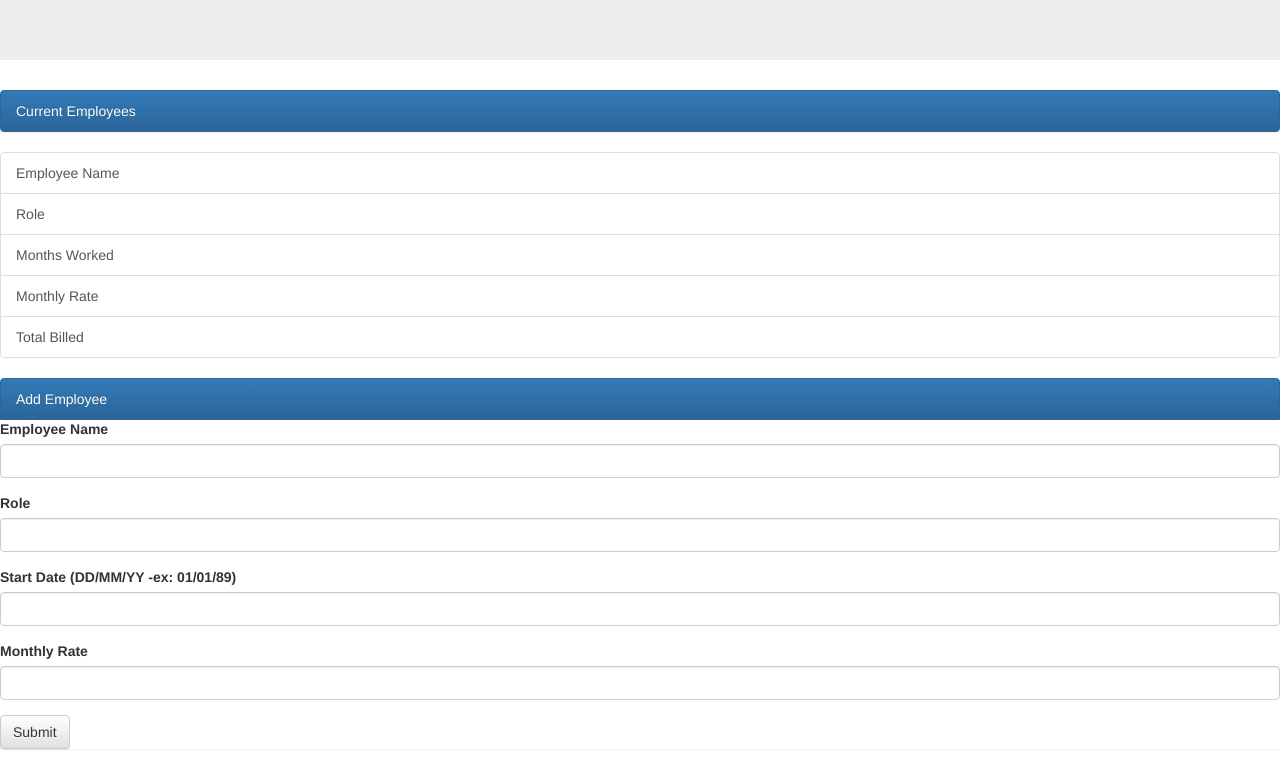
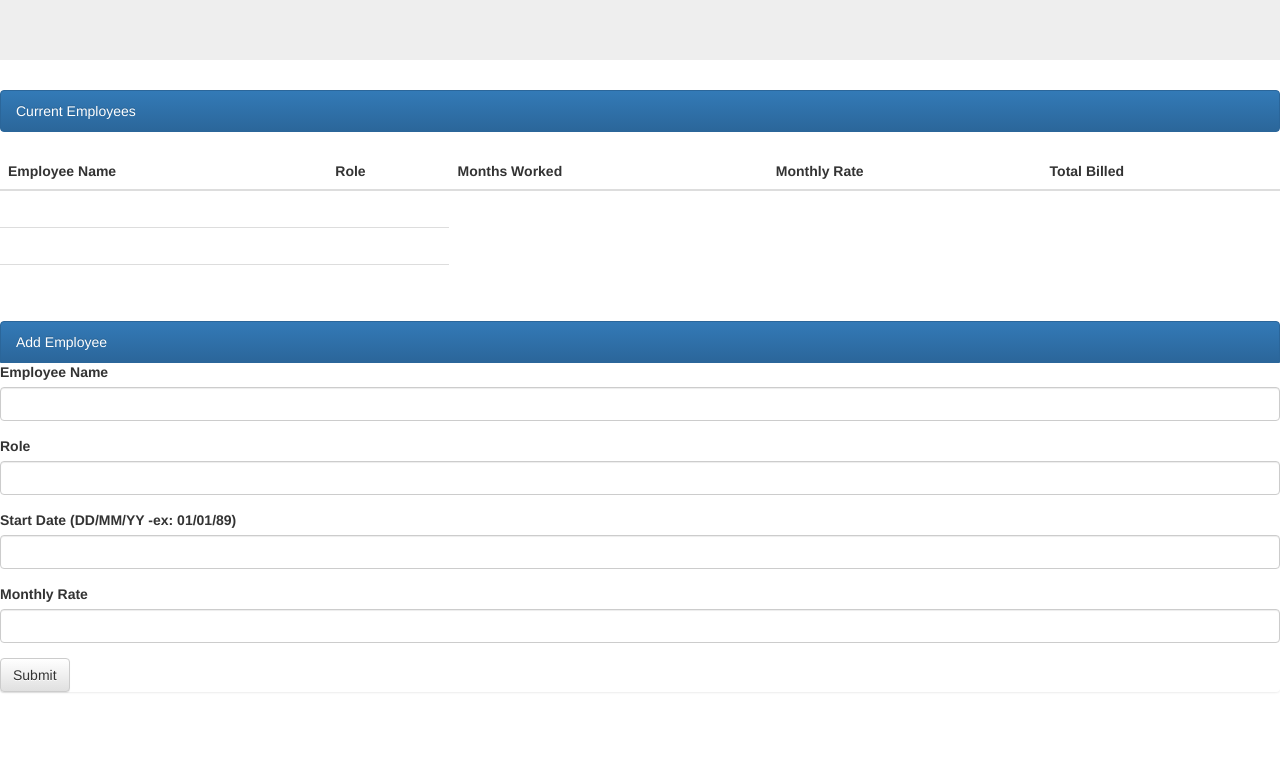
Before and after one commit to lvayavong/timesheet, a plain HTML site: page index.html in a window 1280 px wide. Shown: the part 180-949 px from the top of the page. After the commit the page ends 892 px from the top, so only its background shows below. Drawn offline with nearby package versions, Linux system fonts and the light colour scheme.

Commit message:
index.html

```diff
--- a/index.html
+++ b/index.html
@@ -22,22 +22,40 @@
   </div>
 </div>
 <!--add employees-->
-<div class="list-group">
+<div class="table">
   <a href="#Current-employees" class="list-group-item active">
     Current Employees
   </a>
 </div>
-  <div class="table-responsive">
+  <div class="table">
   <table class="table">
-  	<tbody>
+
   		<div class="row">
-  			<div class="col-md-12">
-  <a href="#Employee-name" class="list-group-item">Employee Name</a>
-  <a href="#Role" class="list-group-item">Role</a>
-  <a href="#Months-worked" class="list-group-item">Months Worked</a>
-  <a href="#Monthly-Rate" class="list-group-item">Monthly Rate</a>
-  <a href="#Total-billed" class="list-group-item">Total Billed</a>
+  			<div class="col-lg-12">
+  				<thead>
+  				<tr>
+  <th scope="col" id= "Employee-Name">Employee Name</th>
+  <th scope="col" id= "Role">Role</th>
+  <th scope="col" id= "Months-worked">Months Worked</th>
+  <th scope="col" id= "Monthly-rate">Monthly Rate</th>
+  <th scope="col" id= "Total-billed">Total Billed</th>
+  </tr>
+</thead>
+<tbody>
+	<tr>
+      <th scope="row"></th>
+      <td><br></td>
+  </tr>
+  <tr>
+      <th scope="row"></th>
+      <td><br></td>
+  </tr>
+  <tr>
+      <th scope="row"></th>
+      <td><br></td>
+  </tr>
 </tbody>
+
 </table>
 
 </div>
@@ -71,6 +89,7 @@
   </div> -->
   <button type="submit" class="btn btn-default">Submit</button>
 </form>
+<script type="text/javascript/app.js"></script>
 
 </body>
 </html>
```
